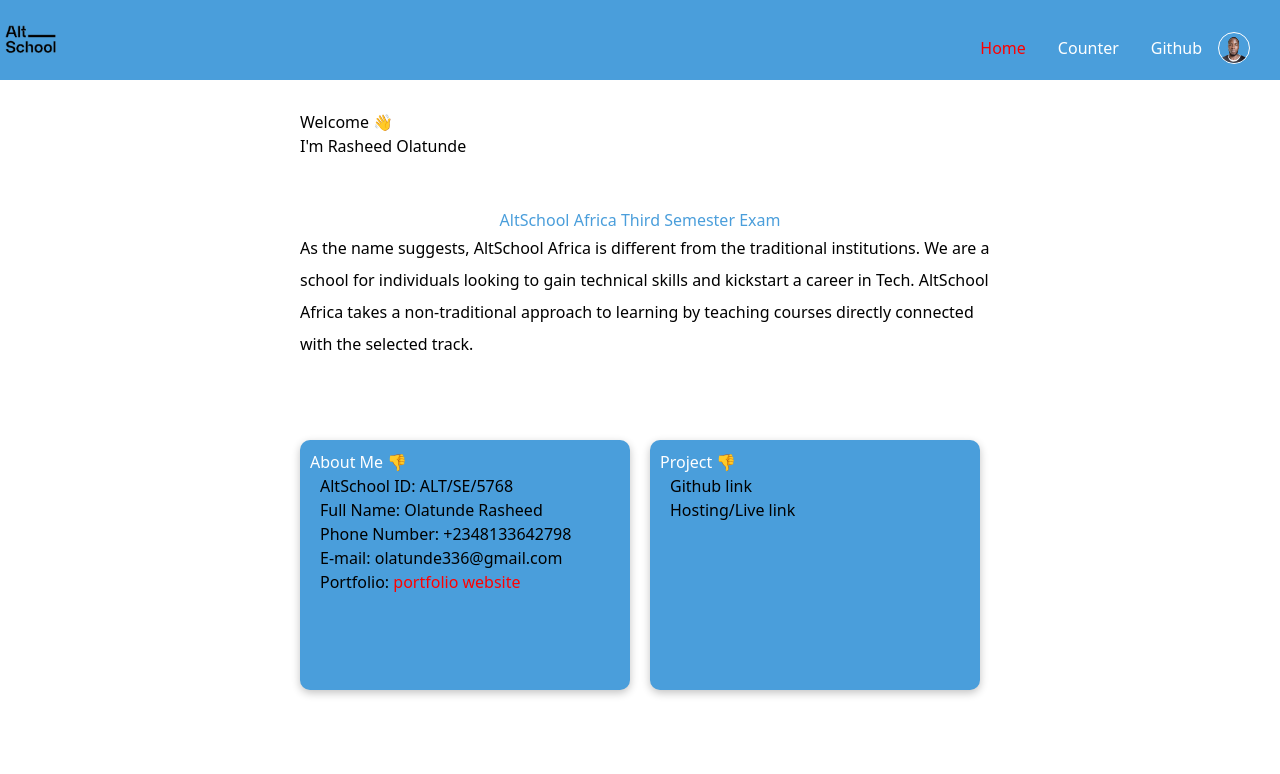
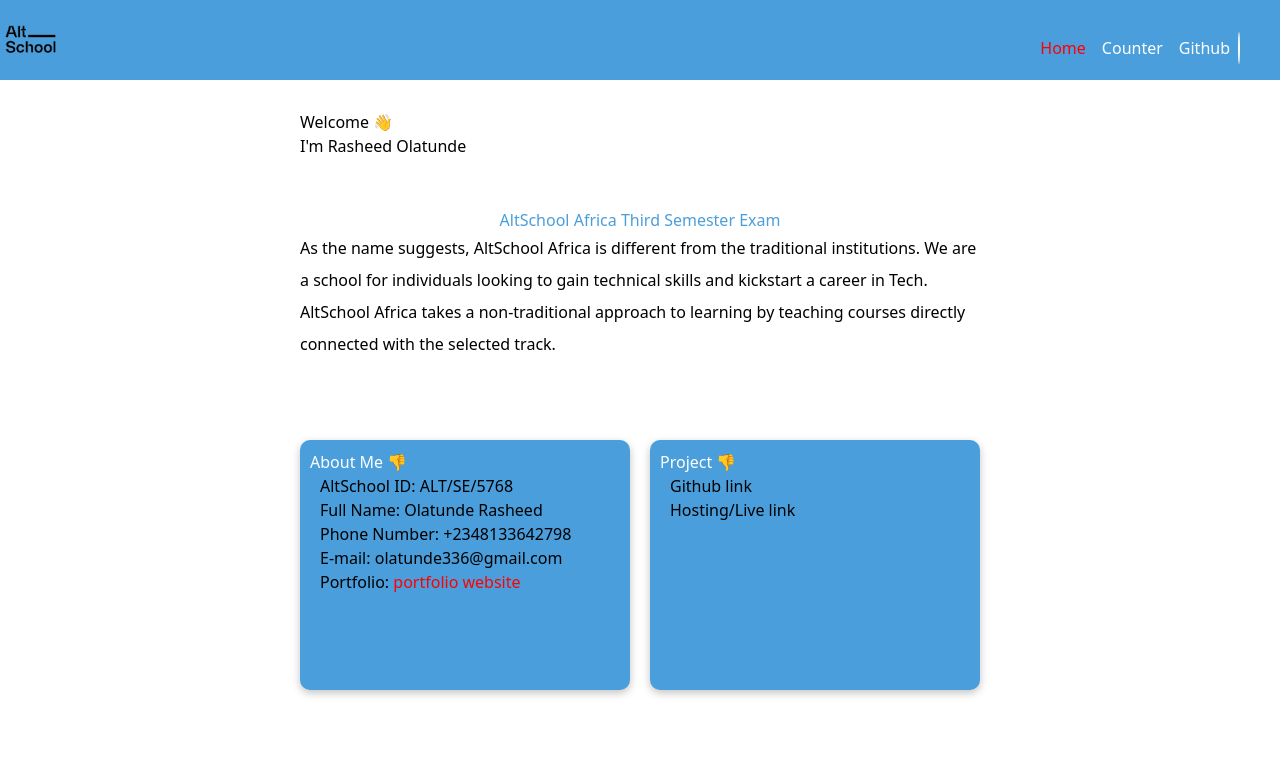
Before and after one commit to olatunde1998/AltSchool-Vue-Exam3, a Vue app: page / in a window 1280 px wide. Shown: the top 774 px of the page. Built offline with nearby package versions, Linux system fonts and the light colour scheme.

Commit message:
neccessary styling added

```diff
--- a/src/views/homePage.vue
+++ b/src/views/homePage.vue
@@ -85,7 +85,6 @@
   justify-content: space-between;
   align-items: center;
   max-width: 1440px;
-  background: #4f57cf;
   vertical-align: center;
   background: #4a9edb;
 }
@@ -99,10 +98,11 @@
 .altschool-name{
   text-align: center;
   color: #4a9edb;
+  padding-left: 0px 10px;
 
 }
 .altschool-history {
-  padding-left: 10px;
+  padding:0px 10px;
   line-height:32px;
 }
 .logo {
@@ -115,16 +115,16 @@
   border: 1px solid white;
   width: 32px;
   height: 32px;
-  margin-right: 30px;
+
 }
 nav {
-  width: 100%;
   font-size: 12px;
-  text-align: center;
   margin-top: 2rem;
   display: flex;
   align-items: center;
   margin: auto 0;
+  margin-right: 10px;
+  width: 80%;
 }
 
 nav a.router-link-exact-active {
@@ -140,7 +140,7 @@
 
 nav a {
   display: inline-block;
-  padding: 0 1rem;
+  padding: 0 .5rem;
   border-left: 1px solid var(--color-border);
   text-decoration: none;
   color: white;
@@ -190,9 +190,6 @@
     justify-content: space-between;
     padding-right: calc(var(--section-gap) / 2);
     max-width: 1440px;
-    margin: 0 auto;
-    box-sizing: border-box;
-    background: #4a9edb;
   }
 
   .logo {
@@ -206,8 +203,6 @@
     flex-wrap: wrap;
   }
   nav {
-    text-align: left;
-    margin-left: -1rem;
     font-size: 1rem;
     padding: 1rem 0;
     margin-top: 1rem;
```
